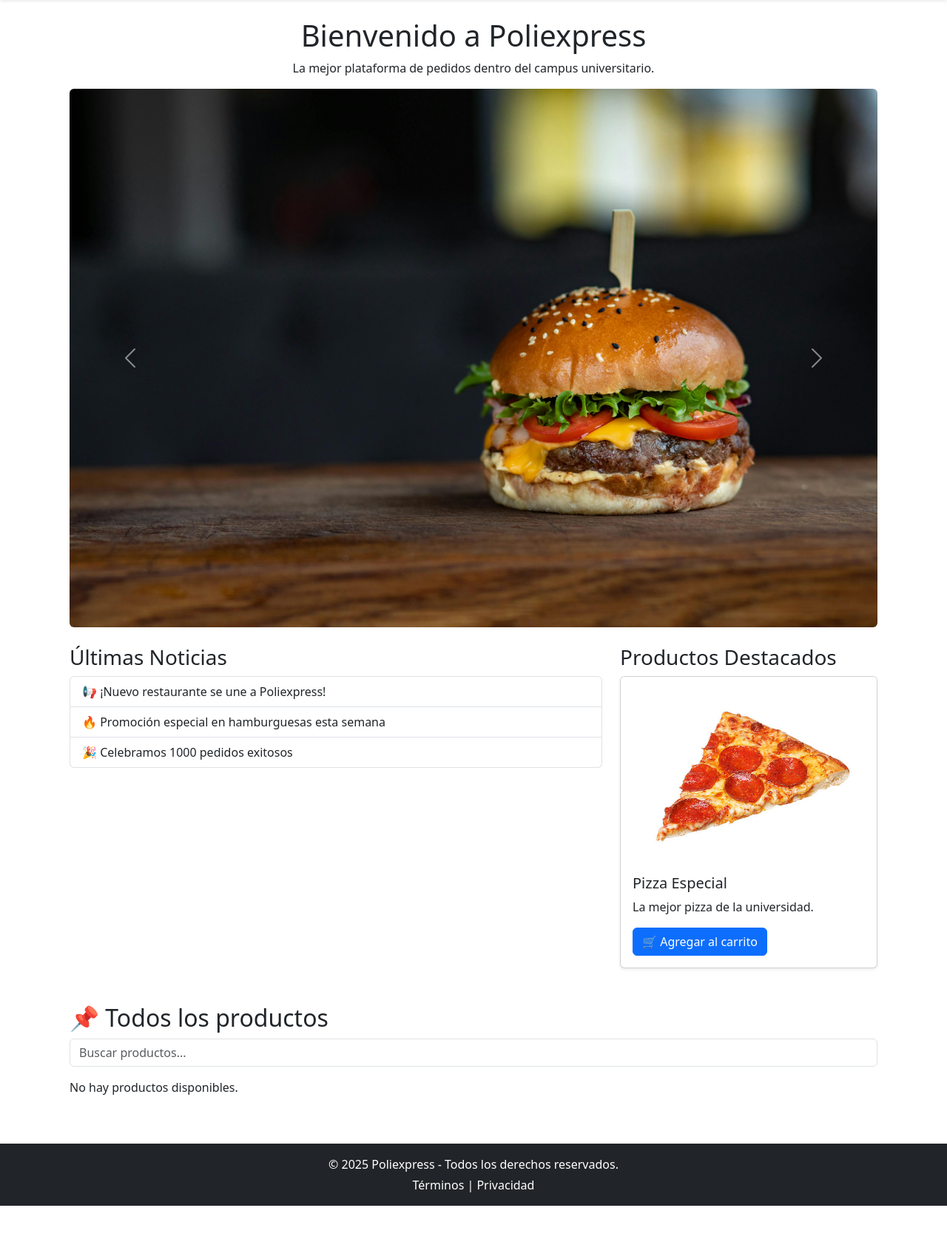
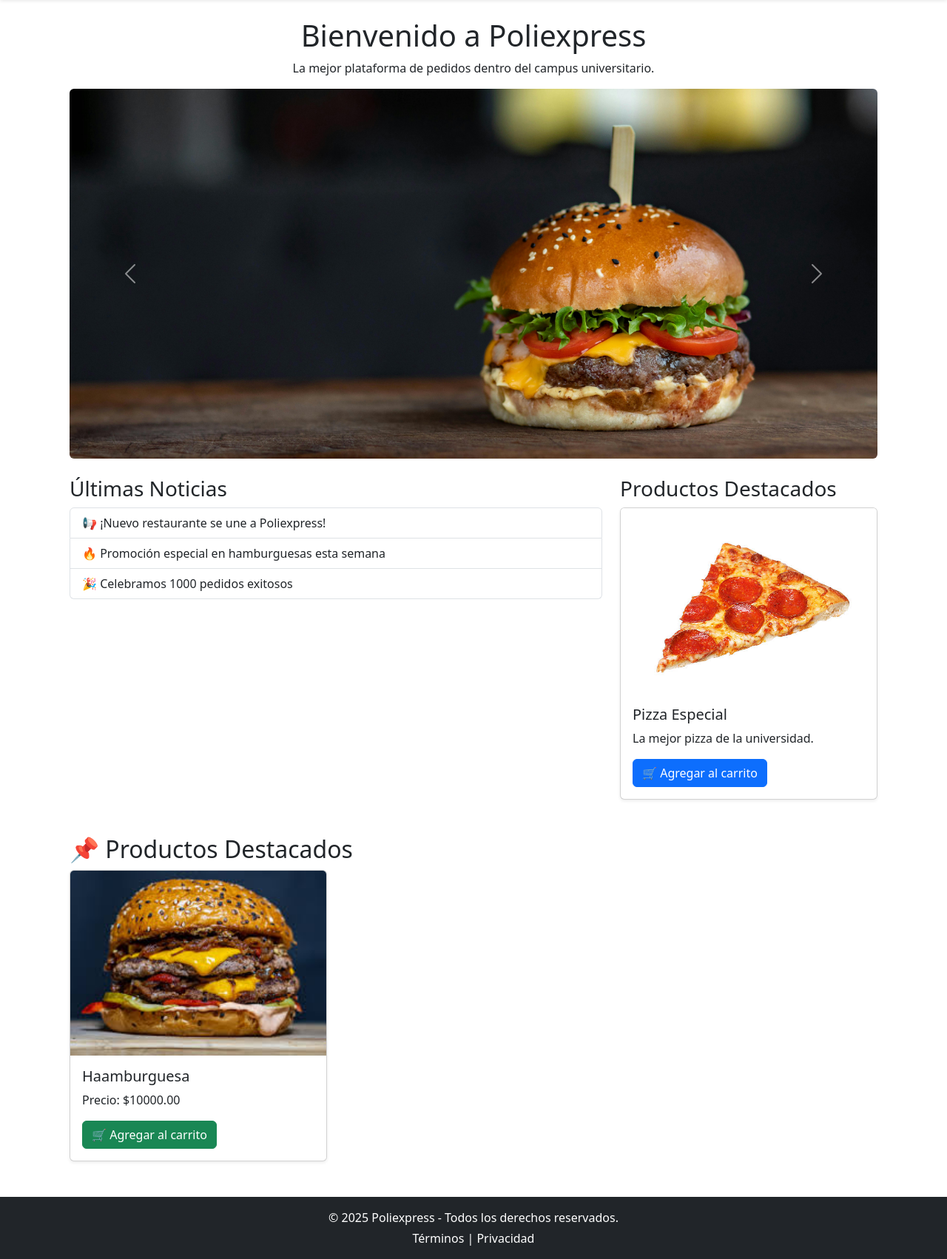
Before and after one commit to Jeison1237/Poliexpress, a Django app: page /pedidos/ in a window 1280 px wide. Shown: the part 89-1791 px from the top of the page at 74% size. Before the commit the page ends 1719 px from the top, so only its background shows below. Run offline with Django 5.2, Linux system fonts and the light colour scheme; data comes from the database, SQL or seed files in the repository.

Commit message:
Se mejora un poco el diseño y algunos modelos

```diff
--- a/ProyectoPPI/settings.py
+++ b/ProyectoPPI/settings.py
@@ -12,6 +12,7 @@ https://docs.djangoproject.com/en/5.1/ref/settings/
 
 from pathlib import Path
 import os
+
 
 # Build paths inside the project like this: BASE_DIR / 'subdir'.
 BASE_DIR = Path(__file__).resolve().parent.parent
--- a/pedidos/models.py
+++ b/pedidos/models.py
@@ -1,5 +1,6 @@
 from django.db import models
 from django.contrib.auth.models import User
+
 
 class Perfil(models.Model):
     ROL_CLIENTE = 'cliente'
@@ -28,15 +29,25 @@ class Producto(models.Model):
     vendedor = models.ForeignKey(User, on_delete=models.CASCADE)
     imagen = models.ImageField(upload_to='productos/', null=True, blank=True)
 
+
     def __str__(self):
         return f"{self.nombre} - {self.vendedor.username}"
 
 
 class Carrito(models.Model):
     usuario = models.OneToOneField(User, on_delete=models.CASCADE)
+    ESTADO_CARRITO = [
+        ('pendiente', 'Pendiente'),
+        ('en_proceso', 'En Proceso'),
+        ('pagado', 'Pagado'),
+    ]
+    estado = models.CharField(max_length=20, choices=ESTADO_CARRITO, default='pendiente')
+    total = models.DecimalField(max_digits=10, decimal_places=2, default=0.00)
+    fecha_creacion = models.DateTimeField(auto_now_add=True)
+    fecha_actualizacion = models.DateTimeField(auto_now=True)
 
     def __str__(self):
-        return f"Carrito de {self.usuario.username}"
+        return f"Carrito de {self.usuario.username} - Estado: {self.estado}"
 
 
 class ItemCarrito(models.Model):
--- a/pedidos/templates/pedidos/carrito.html
+++ b/pedidos/templates/pedidos/carrito.html
@@ -5,6 +5,11 @@
     <h2 class="mb-4">🛒 Tu Carrito</h2>
 
     {% if items %}
+        <div>
+            <p><strong>Estado del carrito:</strong> {{ estado }}</p>
+            <p><strong>Fecha de creación:</strong> {{ fecha_creacion }}</p>
+        </div>
+
         <ul class="list-group">
             {% for item in items %}
                 <li class="list-group-item d-flex justify-content-between align-items-center">
--- a/pedidos/templates/pedidos/index.html
+++ b/pedidos/templates/pedidos/index.html
@@ -9,13 +9,13 @@
     <div id="carouselExample" class="carousel slide mb-4" data-bs-ride="carousel">
         <div class="carousel-inner">
             <div class="carousel-item active">
-                <img src="/static/pedidos/img/banner1.jpg" class="d-block w-100 rounded" alt="Oferta 1">
+                <img src="/static/pedidos/img/banner1.jpg" class="d-block w-100 rounded" alt="Oferta 1" style="height: 500px; object-fit: cover;">
             </div>
             <div class="carousel-item">
-                <img src="/static/pedidos/img/banner2.jpg" class="d-block w-100 rounded" alt="Oferta 2">
+                <img src="/static/pedidos/img/banner2.jpg" class="d-block w-100 rounded" alt="Oferta 2" style="height: 500px; object-fit: cover;">
             </div>
             <div class="carousel-item">
-                <img src="/static/pedidos/img/banner3.jpg" class="d-block w-100 rounded" alt="Oferta 3">
+                <img src="/static/pedidos/img/banner3.jpg" class="d-block w-100 rounded" alt="Oferta 3" style="height: 500px; object-fit: cover;">
             </div>
         </div>
         <button class="carousel-control-prev" type="button" data-bs-target="#carouselExample" data-bs-slide="prev">
@@ -52,18 +52,18 @@
     </div>
 
     <!-- Listado de Productos -->
-    <h2 class="mt-5">📌 Todos los productos</h2>
-    <input type="text" id="buscador" class="form-control mb-3" placeholder="Buscar productos...">
+    <h2 class="mt-5">📌 Productos Destacados</h2>
 
     <div class="row">
         {% for producto in productos %}
         <div class="col-md-4">
             <div class="card producto shadow-sm">
-                <img src="{{ producto.imagen.url }}" class="card-img-top" alt="{{ producto.nombre }}">
+                <!-- Imagen estandarizada -->
+                <img src="{{ producto.imagen.url }}" class="card-img-top" alt="{{ producto.nombre }}" style="height: 250px; object-fit: cover;">
                 <div class="card-body">
                     <h5 class="card-title">{{ producto.nombre }}</h5>
                     <p class="card-text">Precio: ${{ producto.precio }}</p>
-                    <button class="btn btn-success" onclick="agregarAlCarrito({{ producto.id }}, '{{ producto.nombre }}', {{ producto.precio }})">
+                    <button class="btn btn-success ordenar-btn" data-id="{{ producto.id }}">
                         🛒 Agregar al carrito
                     </button>
                 </div>
@@ -75,3 +75,24 @@
     </div>
 </div>
 {% endblock %}
+
+{% block extra_js %}
+<script>
+document.addEventListener("DOMContentLoaded", () => {
+    console.log("✅ Script cargado correctamente");
+
+    // Asigna un evento a todos los botones con la clase 'ordenar-btn'
+    document.querySelectorAll('.ordenar-btn').forEach(btn => {
+        btn.addEventListener('click', () => {
+            const productoId = btn.dataset.id;  // Obtiene el ID del producto desde el atributo 'data-id'
+            console.log("🛒 Agregando producto con ID:", productoId);
+
+            if (productoId) {
+                // Redirige a la URL que agrega el producto al carrito
+                window.location.href = `/pedidos/agregar_al_carrito/${productoId}/`;
+            }
+        });
+    });
+});
+</script>
+{% endblock %}
--- a/pedidos/views.py
+++ b/pedidos/views.py
@@ -12,7 +12,10 @@ from django.http import JsonResponse
 from .utils import obtener_o_crear_carrito
 def index(request):
     """ Página principal de Poliexpress """
-    return render(request, 'pedidos/index.html')
+    # Obtén todos los productos disponibles
+    productos = Producto.objects.filter(disponible=True)
+
+    return render(request, 'pedidos/index.html', {'productos': productos})
 
 def menu(request):
     productos = Producto.objects.filter(disponible=True).select_related('vendedor')
@@ -143,7 +146,14 @@ def ver_carrito(request):
         item.subtotal = item.producto.precio * item.cantidad
 
     total = sum(item.subtotal for item in items)
-    return render(request, 'pedidos/carrito.html', {'items': items, 'total': total})
+
+    # Aquí mostramos el estado y la fecha de creación
+    return render(request, 'pedidos/carrito.html', {
+        'items': items,
+        'total': total,
+        'estado': carrito.estado,  # Muestra el estado del carrito
+        'fecha_creacion': carrito.fecha_creacion  # Muestra la fecha de creación
+    })
 
 @login_required
 def eliminar_del_carrito(request, item_id):
```
Also changed, not shown: pedidos/templates/pedidos/menu.html (+28 -18 lines), pedidos/migrations/0009_carrito_estado_carrito_fecha_actualizacion_and_more.py (added), productos/productos/images.jpg (added), 1 other file.
